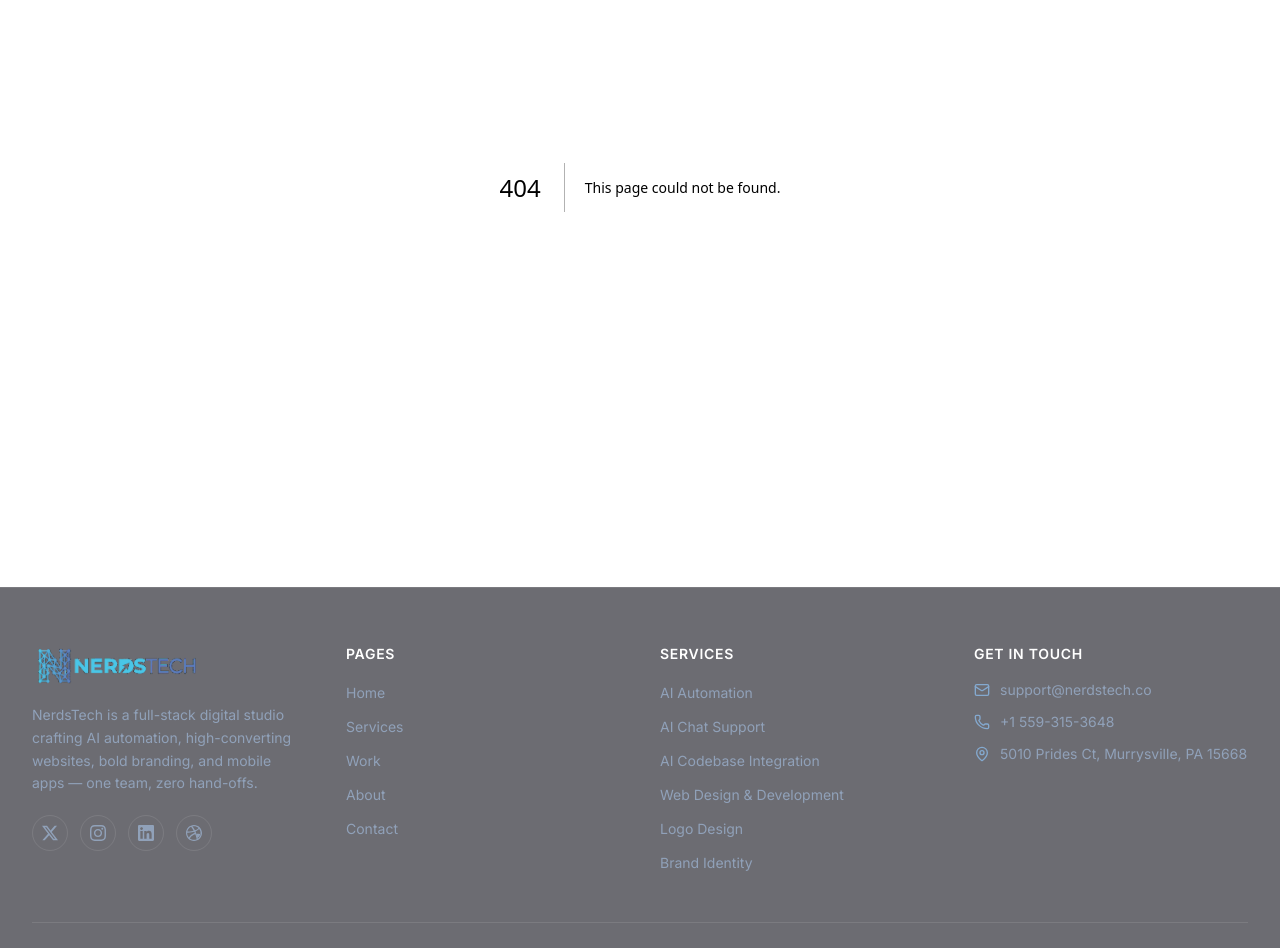
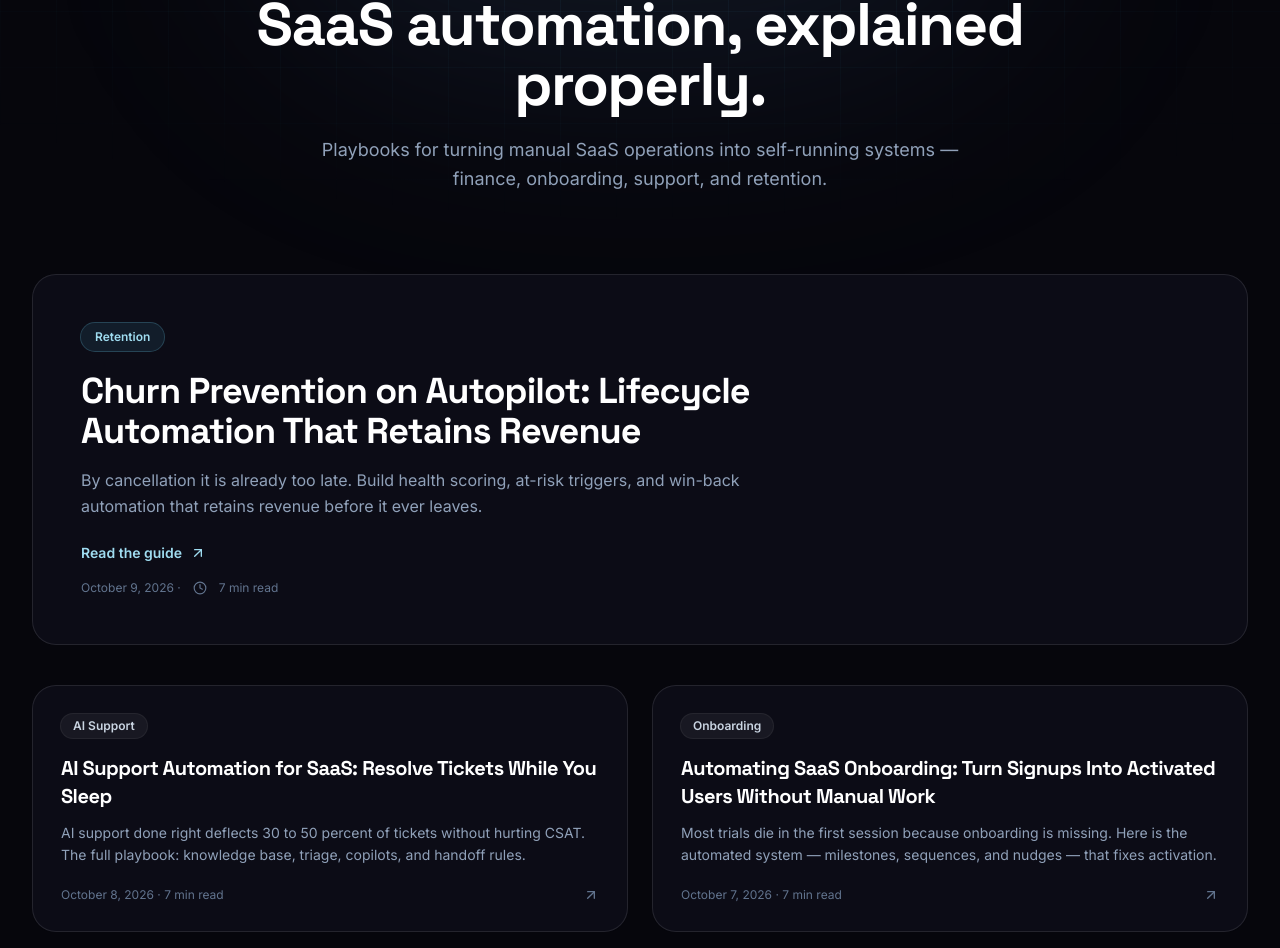
Before and after one commit to charlieboy350/nerds-tech-website, a Next.js app: page /blog in a window 1280 px wide. Before the commit this address had no page. Shown: the part 213-1161 px from the top of the page. Built offline with nearby package versions, Linux system fonts and the light colour scheme.

Commit message:
Add /blog listing page with SEO schemas

```diff
--- /dev/null
+++ b/src/app/blog/page.tsx
@@ -0,0 +1,123 @@
+import type { Metadata } from "next";
+import Link from "next/link";
+import { ArrowUpRight, Clock } from "lucide-react";
+import PageHero from "@/components/PageHero";
+import Reveal from "@/components/Reveal";
+import CtaBanner from "@/components/CtaBanner";
+import JsonLd from "@/components/JsonLd";
+import { BLOG_POSTS, formatDate } from "@/data/blog";
+import { SITE } from "@/site";
+
+export const metadata: Metadata = {
+  title: "Blog — SaaS Automation Guides & Playbooks",
+  description:
+    "Practical guides on converting SaaS systems into automated machines: finance automation, onboarding, AI support, churn prevention, and the full automation roadmap.",
+  keywords: [
+    "SaaS automation",
+    "automate SaaS",
+    "SaaS finance automation",
+    "automated billing",
+    "AI customer support",
+    "churn prevention",
+  ],
+  openGraph: {
+    title: "Blog — SaaS Automation Guides & Playbooks",
+    description:
+      "Practical guides on converting SaaS systems into automated machines: finance, onboarding, AI support, and retention.",
+  },
+  alternates: { canonical: `${SITE.url}/blog` },
+};
+
+const listSchema = {
+  "@context": "https://schema.org",
+  "@type": "ItemList",
+  itemListElement: BLOG_POSTS.map((p, i) => ({
+    "@type": "ListItem",
+    position: i + 1,
+    item: {
+      "@type": "BlogPosting",
+      headline: p.title,
+      description: p.excerpt,
+      url: `${SITE.url}/blog/${p.slug}`,
+      datePublished: p.date,
+    },
+  })),
+};
+
+const breadcrumbSchema = {
+  "@context": "https://schema.org",
+  "@type": "BreadcrumbList",
+  itemListElement: [
+    { "@type": "ListItem", position: 1, name: "Home", item: SITE.url },
+    { "@type": "ListItem", position: 2, name: "Blog", item: `${SITE.url}/blog` },
+  ],
+};
+
+export default function BlogPage() {
+  const sorted = [...BLOG_POSTS].sort((a, b) => b.date.localeCompare(a.date));
+  const [featured, ...rest] = sorted;
+
+  return (
+    <>
+      <JsonLd data={[listSchema, breadcrumbSchema]} />
+      <PageHero
+        eyebrow="Blog"
+        title="SaaS automation, explained properly."
+        sub="Playbooks for turning manual SaaS operations into self-running systems — finance, onboarding, support, and retention."
+      />
+
+      <div className="mx-auto max-w-7xl px-5 pb-24 sm:px-8">
+        {featured && (
+          <Reveal>
+            <Link
+              href={`/blog/${featured.slug}`}
+              className="group mb-10 block overflow-hidden rounded-3xl border border-white/10 bg-ink-800/60 p-8 backdrop-blur-sm transition-all duration-300 hover:-translate-y-1 hover:border-brand-400/40 hover:shadow-[0_20px_50px_-20px_rgba(69,179,212,0.4)] sm:p-12"
+            >
+              <span className="inline-flex items-center gap-2 rounded-full bg-brand-500/10 px-3.5 py-1.5 text-xs font-semibold text-brand-300 ring-1 ring-brand-400/30">
+                {featured.category}
+              </span>
+              <h2 className="mt-5 max-w-3xl font-display text-2xl font-bold tracking-tight text-white transition-colors group-hover:text-brand-200 sm:text-4xl">
+                {featured.title}
+              </h2>
+              <p className="mt-4 max-w-2xl leading-relaxed text-slate-400">{featured.excerpt}</p>
+              <span className="mt-6 inline-flex items-center gap-2 text-sm font-semibold text-brand-300">
+                Read the guide
+                <ArrowUpRight className="size-4 transition-transform duration-300 group-hover:translate-x-0.5 group-hover:-translate-y-0.5" />
+              </span>
+              <span className="mt-4 flex items-center gap-3 text-xs text-slate-500">
+                {formatDate(featured.date)} · <Clock className="size-3.5" /> {featured.readTime} min read
+              </span>
+            </Link>
+          </Reveal>
+        )}
+
+        <div className="grid gap-6 sm:grid-cols-2">
+          {rest.map((post, i) => (
+            <Reveal key={post.slug} delay={Math.min(i * 0.06, 0.24)}>
+              <Link
+                href={`/blog/${post.slug}`}
+                className="group flex h-full flex-col rounded-3xl border border-white/10 bg-ink-800/60 p-7 backdrop-blur-sm transition-all duration-300 hover:-translate-y-1 hover:border-brand-400/40 hover:shadow-[0_20px_50px_-20px_rgba(69,179,212,0.4)]"
+              >
+                <span className="inline-flex w-fit items-center gap-2 rounded-full bg-white/5 px-3 py-1 text-xs font-semibold text-slate-300 ring-1 ring-white/10">
+                  {post.category}
+                </span>
+                <h2 className="mt-4 font-display text-xl font-bold tracking-tight text-white transition-colors group-hover:text-brand-200">
+                  {post.title}
+                </h2>
+                <p className="mt-3 flex-1 text-sm leading-relaxed text-slate-400">{post.excerpt}</p>
+                <span className="mt-5 flex items-center justify-between text-xs text-slate-500">
+                  <span>
+                    {formatDate(post.date)} · {post.readTime} min read
+                  </span>
+                  <ArrowUpRight className="size-4 text-slate-500 transition-all duration-300 group-hover:translate-x-0.5 group-hover:-translate-y-0.5 group-hover:text-brand-300" />
+                </span>
+              </Link>
+            </Reveal>
+          ))}
+        </div>
+      </div>
+
+      <CtaBanner />
+    </>
+  );
+}
```
